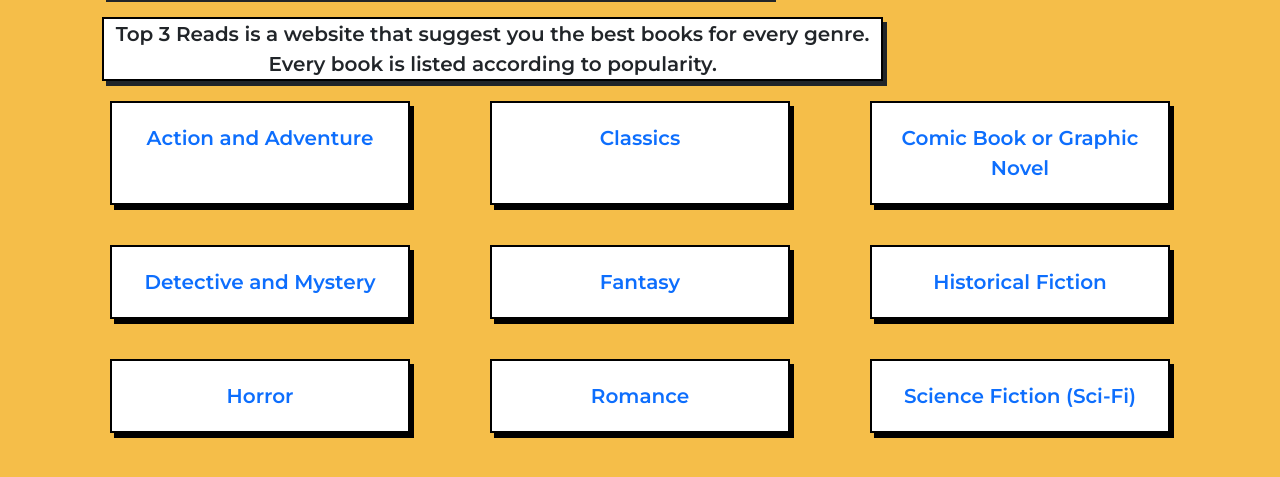
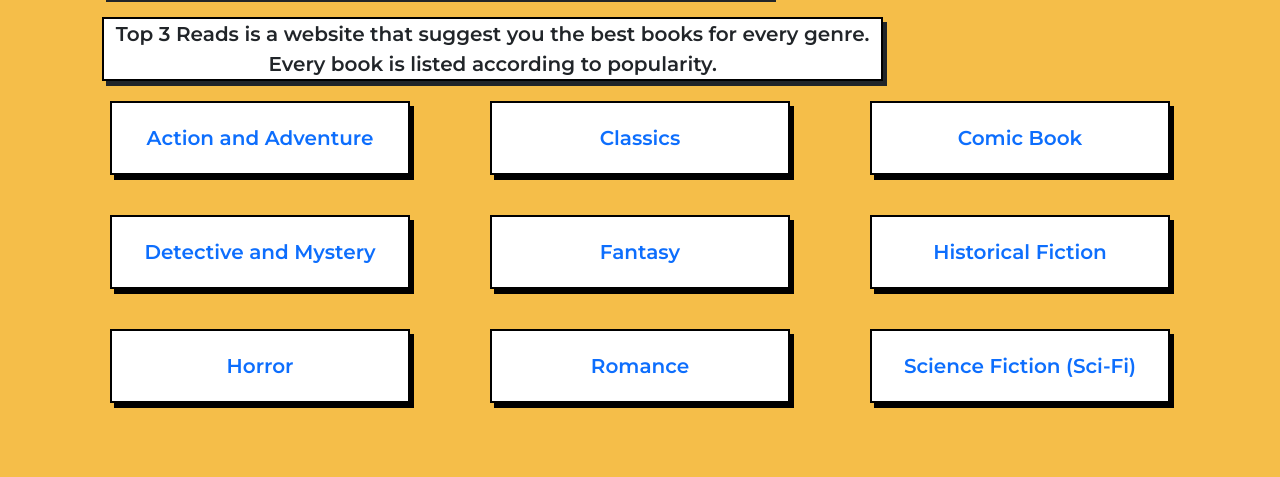
Before and after one commit to rks0001/top5reads, a plain HTML site: page index.html in a window 1280 px wide. Shown: the part 203-680 px from the top of the page. Drawn offline with nearby package versions, Linux system fonts and the light colour scheme.

Commit message:
minor name change

```diff
--- a/index.html
+++ b/index.html
@@ -62,7 +62,7 @@
           </div>
           <div class="col-sm  post">
             <a href="/comic.html" class="linkto">
-                Comic Book or Graphic Novel
+                Comic Book
             </a>
 
           </div>
```
